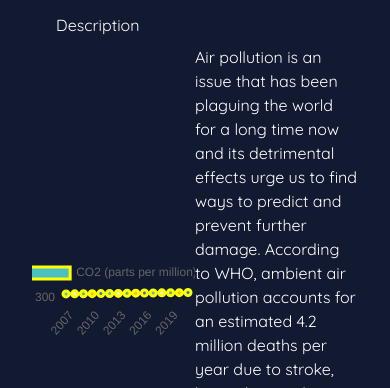
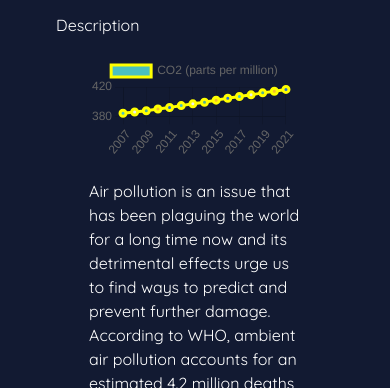
Before and after one commit to ad0rshcodes/air-pollution, a React (Create React App) app: page / in a window 390 px wide. Shown: the part 375-763 px from the top of the page. Built offline with nearby package versions, Linux system fonts and the light colour scheme.

Commit message:
fix: responsiveness

```diff
--- a/src/components/Co2Graph.jsx
+++ b/src/components/Co2Graph.jsx
@@ -23,18 +23,17 @@ export default function Co2Graph() {
   });
   return (
     <>
-      <div className="CO2 flex justify-between items-center mb-10 flex-wrap">
-        <div style={{ width: "50%" }}>
+      <div className="l-cont-c ">
+        <div className="l-cont-g">
           <LineChart chartData={userData} />
         </div>
-        <div className="CO2-description w-1/2">
-          Air pollution is an issue that has been plaguing the world for a long
+        <div className='l-cont-p'>
+        Air pollution is an issue that has been plaguing the world for a long
           time now and its detrimental effects urge us to find ways to predict
           and prevent further damage. According to WHO, ambient air pollution
           accounts for an estimated 4.2 million deaths per year due to stroke,
           heart disease, lung cancer, and chronic respiratory diseases. Such
           statistical data can prove to be of great significance in the process
-          of polic
         </div>
       </div>
     </>
```
